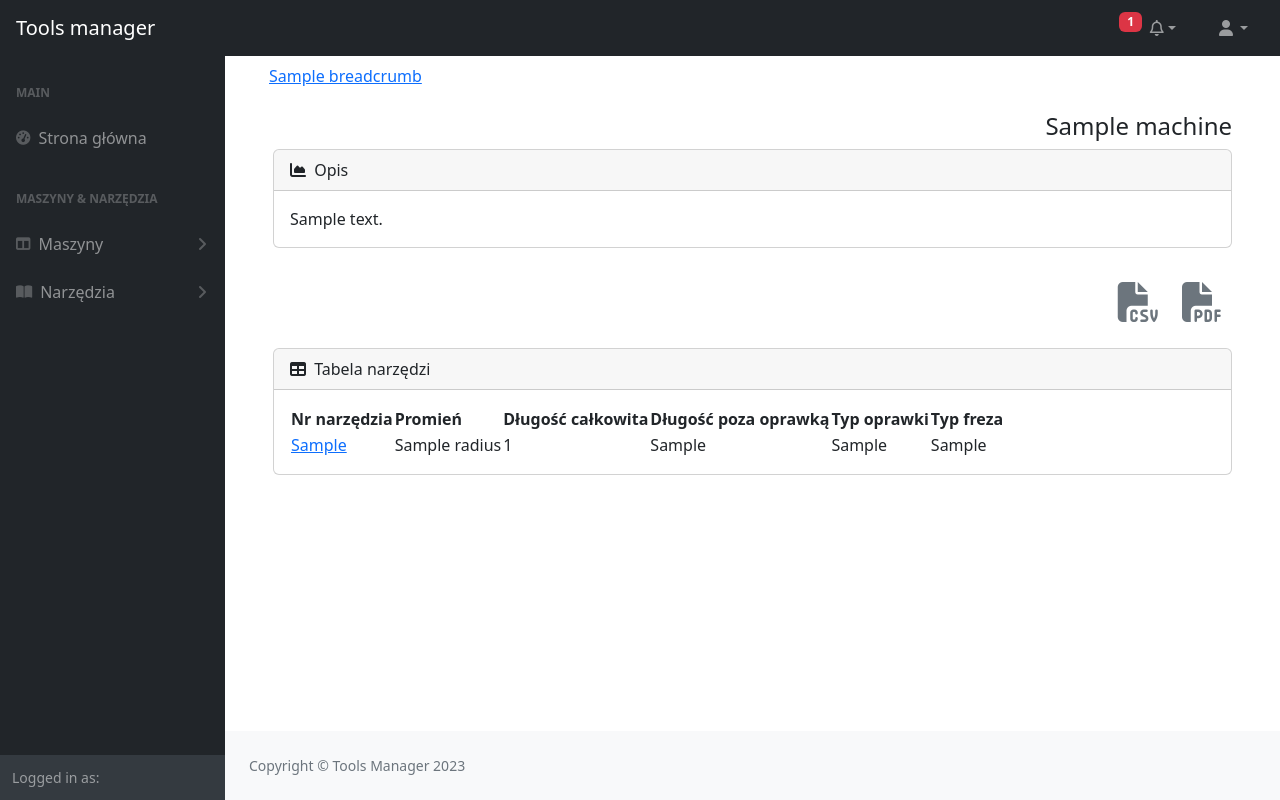
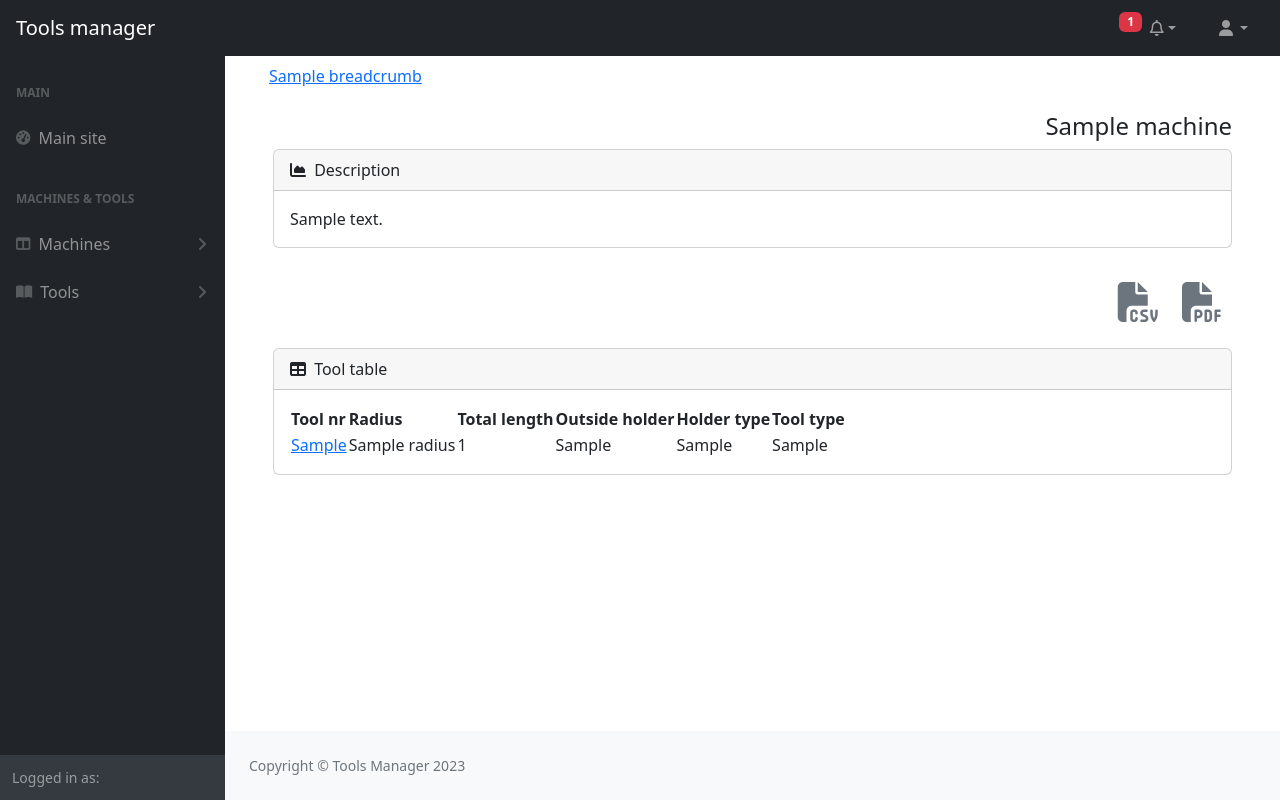
Before and after one commit to wszemart/tool_manager, a Django app: template tool_manager/machines/templates/machines/machine_detail.html in a window 1280 px wide. Run offline with Django 4.2, Linux system fonts and the light colour scheme; the template is opened without the code that fills it: most values are stand-ins (such as "Sample title", 1, 10 or a date in 2020); some libraries are stand-ins or nearby versions.

Commit message:
Add translation to Machines app

```diff
--- a/tool_manager/machines/templates/machines/index.html
+++ b/tool_manager/machines/templates/machines/index.html
@@ -58,9 +58,9 @@
                 <li class="nav-item dropdown">
                     <a class="nav-link dropdown-toggle" id="navbarDropdown" href="#" role="button" data-bs-toggle="dropdown" aria-expanded="false"><i class="fas fa-user fa-fw"></i></a>
                     <ul class="dropdown-menu dropdown-menu-end" aria-labelledby="navbarDropdown">
-                        <li><a class="dropdown-item" href="{% url 'profile' %}">Profil użytkownika</a></li>
+                        <li><a class="dropdown-item" href="{% url 'profile' %}">{% trans "User profile" %}</a></li>
                         <li><hr class="dropdown-divider" /></li>
-                        <li><a class="dropdown-item" href="{% url 'logout' %}">Wyloguj</a></li>
+                        <li><a class="dropdown-item" href="{% url 'logout' %}">{% trans "Logout" %}</a></li>
                     </ul>
                 </li>
             </ul>
@@ -70,15 +70,15 @@
                 <nav class="sb-sidenav accordion sb-sidenav-dark" id="sidenavAccordion">
                     <div class="sb-sidenav-menu">
                         <div class="nav">
-                            <div class="sb-sidenav-menu-heading">Main</div>
+                            <div class="sb-sidenav-menu-heading">{% trans "Main" %}</div>
                             <a class="nav-link" href="{% url 'app-home' %}">
                                 <div class="sb-nav-link-icon"><i class="fas fa-tachometer-alt"></i></div>
-                                Strona główna
+                                {% trans "Main site" %}
                             </a>
-                            <div class="sb-sidenav-menu-heading">Maszyny & Narzędzia</div>
+                            <div class="sb-sidenav-menu-heading">{% trans "Machines & tools" %}</div>
                             <a class="nav-link collapsed" href="#" data-bs-toggle="collapse" data-bs-target="#collapseLayouts" aria-expanded="false" aria-controls="collapseLayouts">
                                 <div class="sb-nav-link-icon"><i class="fas fa-columns"></i></div>
-                                Maszyny
+                                {% trans "Machines" %}
                                 <div class="sb-sidenav-collapse-arrow"><i class="fas fa-angle-down"></i></div>
                             </a>
                             <div class="collapse" id="collapseLayouts" aria-labelledby="headingOne" data-bs-parent="#sidenavAccordion">
@@ -88,50 +88,50 @@
                                     {% endfor %}
 
                                     {% if perms.machines.add_machine %}
-                                    <a class="nav-link" href="{% url 'machine-create' %}">Dodaj maszynę</a>
+                                    <a class="nav-link" href="{% url 'machine-create' %}">{% trans "Add machine" %}</a>
                                     {% endif %}
                                 </nav>
                             </div>
                             <a class="nav-link collapsed" href="#" data-bs-toggle="collapse" data-bs-target="#collapsePages" aria-expanded="false" aria-controls="collapsePages">
                                 <div class="sb-nav-link-icon"><i class="fas fa-book-open"></i></div>
-                                Narzędzia
+                                {% trans "Tools" %}
                                 <div class="sb-sidenav-collapse-arrow"><i class="fas fa-angle-down"></i></div>
                             </a>
                             <div class="collapse" id="collapsePages" aria-labelledby="headingTwo" data-bs-parent="#sidenavAccordion">
                                 <nav class="sb-sidenav-menu-nested nav accordion" id="sidenavAccordionPages">
                                     <a class="nav-link collapsed" href="#" data-bs-toggle="collapse" data-bs-target="#pagesCollapseAuth" aria-expanded="false" aria-controls="pagesCollapseAuth">
-                                        Frez
+                                        {% trans "Mill Tool" %}
                                         <div class="sb-sidenav-collapse-arrow"><i class="fas fa-angle-down"></i></div>
                                     </a>
                                     <div class="collapse" id="pagesCollapseAuth" aria-labelledby="headingOne" data-bs-parent="#sidenavAccordionPages">
                                         <nav class="sb-sidenav-menu-nested nav">
-                                            <a class="nav-link" href="{% url 'tool' %}">Tabela frezów</a>
+                                            <a class="nav-link" href="{% url 'tool' %}">{% trans "Mill tool table" %}</a>
                                             {% if perms.tools_assembly.add_tool %}
-                                            <a class="nav-link" href="{% url 'tool-create' %}">Dodaj frez</a>
+                                            <a class="nav-link" href="{% url 'tool-create' %}">{% trans "Add mill tool" %}</a>
                                             {% endif %}
                                         </nav>
                                     </div>
                                     <a class="nav-link collapsed" href="#" data-bs-toggle="collapse" data-bs-target="#pagesCollapseError" aria-expanded="false" aria-controls="pagesCollapseError">
-                                        Oprawka
+                                        {% trans "Holder" %}
                                         <div class="sb-sidenav-collapse-arrow"><i class="fas fa-angle-down"></i></div>
                                     </a>
                                     <div class="collapse" id="pagesCollapseError" aria-labelledby="headingOne" data-bs-parent="#sidenavAccordionPages">
                                         <nav class="sb-sidenav-menu-nested nav">
-                                            <a class="nav-link" href="{% url 'holder' %}">Tabela oprawek</a>
+                                            <a class="nav-link" href="{% url 'holder' %}">{% trans "Holder table" %}</a>
                                             {% if perms.tools_assembly.add_holder %}
-                                            <a class="nav-link" href="{% url 'holder-create' %}">Dodaj oprawkę</a>
+                                            <a class="nav-link" href="{% url 'holder-create' %}">{% trans "Add holder" %}</a>
                                             {% endif %}
                                         </nav>
                                     </div>
                                     <a class="nav-link collapsed" href="#" data-bs-toggle="collapse" data-bs-target="#pagesCollapseTool" aria-expanded="false" aria-controls="pagesCollapseError">
-                                        Narzędzie
+                                        {% trans "Tool assembly" %}
                                         <div class="sb-sidenav-collapse-arrow"><i class="fas fa-angle-down"></i></div>
                                     </a>
                                     <div class="collapse" id="pagesCollapseTool" aria-labelledby="headingOne" data-bs-parent="#sidenavAccordionPages">
                                         <nav class="sb-sidenav-menu-nested nav">
-                                            <a class="nav-link" href="{% url 'tool-assembly' %}">Tabela narzędzi</a>
+                                            <a class="nav-link" href="{% url 'tool-assembly' %}">{% trans "Tool assembly table" %}</a>
                                             {% if perms.tools_assembly.add_toolassembly %}
-                                            <a class="nav-link" href="{% url 'tool-assembly-create' %}">Dodaj narzędzie</a>
+                                            <a class="nav-link" href="{% url 'tool-assembly-create' %}">{% trans "Add tool assembly" %}</a>
                                             {% endif %}
                                         </nav>
                                     </div>
@@ -140,7 +140,7 @@
                         </div>
                     </div>
                     <div class="sb-sidenav-footer">
-                        <div class="small">Logged in as:</div>
+                        <div class="small">{% trans "Logged in as" %}:</div>
                         {{ user.username }}
                     </div>
                 </nav>
--- a/tool_manager/machines/templates/machines/machine.html
+++ b/tool_manager/machines/templates/machines/machine.html
@@ -1,5 +1,5 @@
 {% extends "machines/index.html" %}
-
+{% load i18n %}
 {% block content %}
   <h1 class="mt-4"></h1>
   <div class="row">
@@ -10,7 +10,7 @@
                     <a class="text-white stretched-link" href="{% url 'machine-detail' machine.pk %}">{{ machine.name }}</a>
                 </div>
                 <div class="card-footer d-flex align-items-center justify-content-between">
-                    <a class="small text-white stretched-link" href="{% url 'machine-detail' machine.pk %}">Tabela narzędzi</a>
+                    <a class="small text-white stretched-link" href="{% url 'machine-detail' machine.pk %}">{% trans "Tools table" %}</a>
                     <div class="small text-white"><i class="fas fa-angle-right"></i></div>
                 </div>
             </div>
@@ -21,7 +21,7 @@
         <div class="col-xl-3 col-md-6">
             <div class="card bg-success text-white mb-4">
                 <div class="card-body">
-                    <a class="text-white stretched-link" href="{% url 'machine-create' %}">Dodaj maszynę</a>
+                    <a class="text-white stretched-link" href="{% url 'machine-create' %}">{% trans "Add machine" %}</a>
                 </div>
                 <div class="card-footer d-flex align-items-center justify-content-between">
                     <a class="small text-white stretched-link" href="{% url 'machine-create' %}"></a>
--- a/tool_manager/machines/templates/machines/machine_detail.html
+++ b/tool_manager/machines/templates/machines/machine_detail.html
@@ -1,12 +1,13 @@
 {% extends "machines/index.html" %}
+{% load i18n %}
 {% load static %}
 {% block content %}
     <div class="container-fluid px-4">
         <h4 class="mt-4 text-end">{{ machine.name }}
             {% if perms.machines.change_machine %}
                 {% if perms.machines.add_machine %}
-                <a class="btn btn-secondary btn-sm mt-1 mb-1" href="{% url 'machine-update' object.id %}">Edytuj</a>
-                <a class="btn btn-danger btn-sm mt-1 mb-1" href="{% url 'machine-delete' object.id %}">Usuń</a>
+                <a class="btn btn-secondary btn-sm mt-1 mb-1" href="{% url 'machine-update' object.id %}">{% trans "Edit" %}</a>
+                <a class="btn btn-danger btn-sm mt-1 mb-1" href="{% url 'machine-delete' object.id %}">{% trans "Delete" %}</a>
                 {% endif %}
             {% endif %}
         </h4>
@@ -14,7 +15,7 @@
                 <div class="card mb-4">
                     <div class="card-header">
                         <i class="fas fa-chart-area me-1"></i>
-                        Opis
+                        {% trans "Description" %}
                     </div>
                     <div class="card-body">{{ machine.description|linebreaksbr }}</div>
                 </div>
@@ -35,18 +36,18 @@
         <div class="card mb-4">
                     <div class="card-header">
                         <i class="fas fa-table me-1"></i>
-                        Tabela narzędzi
+                        {% trans "Tool table" %}
                     </div>
                     <div class="card-body">
                         <table id="datatablesSimple">
                             <thead>
                                 <tr>
-                                    <th>Nr narzędzia</th>
-                                    <th>Promień</th>
-                                    <th>Długość całkowita</th>
-                                    <th>Długość poza oprawką</th>
-                                    <th>Typ oprawki</th>
-                                    <th>Typ freza</th>
+                                    <th>{% trans "Tool nr" %}</th>
+                                    <th>{% trans "Radius" %}</th>
+                                    <th>{% trans "Total length" %}</th>
+                                    <th>{% trans "Outside holder" %}</th>
+                                    <th>{% trans "Holder type" %}</th>
+                                    <th>{% trans "Tool type" %}</th>
                                 </tr>
                             </thead>
                             <tbody>
--- a/tool_manager/machines/templates/machines/machine_form.html
+++ b/tool_manager/machines/templates/machines/machine_form.html
@@ -1,11 +1,12 @@
 {% extends "machines/index.html" %}
+{% load i18n %}
 {% load crispy_forms_tags %}
 {% block content %}
 <div class="container">
     <div class="row justify-content-center">
         <div class="col-lg">
             <div class="card shadow-lg border-0 rounded-lg mt-5">
-                <div class="card-header"><h3 class="text-left font-weight-light my-4">Dodaj nową maszynę</h3></div>
+                <div class="card-header"><h3 class="text-left font-weight-light my-4">{% trans "Add new machine" %}</h3></div>
                 <div class="content-section">
                     <div class="card-body">
                         <form method="post">
@@ -14,7 +15,7 @@
                                 {{ form|crispy }}
                             </fieldset>
                             <div class="d-flex align-items-center justify-content-between mt-4 mb-0">
-                                <button class="btn btn-primary" type="submit">Zapisz</button>
+                                <button class="btn btn-primary" type="submit">{% trans "Save" %}</button>
                             </div>
                         </form>
                     </div>
--- a/tool_manager/tool_manager/settings.py
+++ b/tool_manager/tool_manager/settings.py
@@ -148,6 +148,7 @@
     os.path.join(BASE_DIR, "tools/locale"),
     os.path.join(BASE_DIR, "holders/locale"),
     os.path.join(BASE_DIR, "tools_assembly/locale"),
+    os.path.join(BASE_DIR, "machines/locale"),
 ]
 
 
```
Also changed, not shown: tool_manager/machines/templates/machines/delete_confirm.html (+5 -4 lines), tool_manager/machines/templates/machines/root.html (+8 -7 lines), tool_manager/machines/views.py (+0 -7 lines), tool_manager/machines/locale/pl/LC_MESSAGES/django.po (added).
